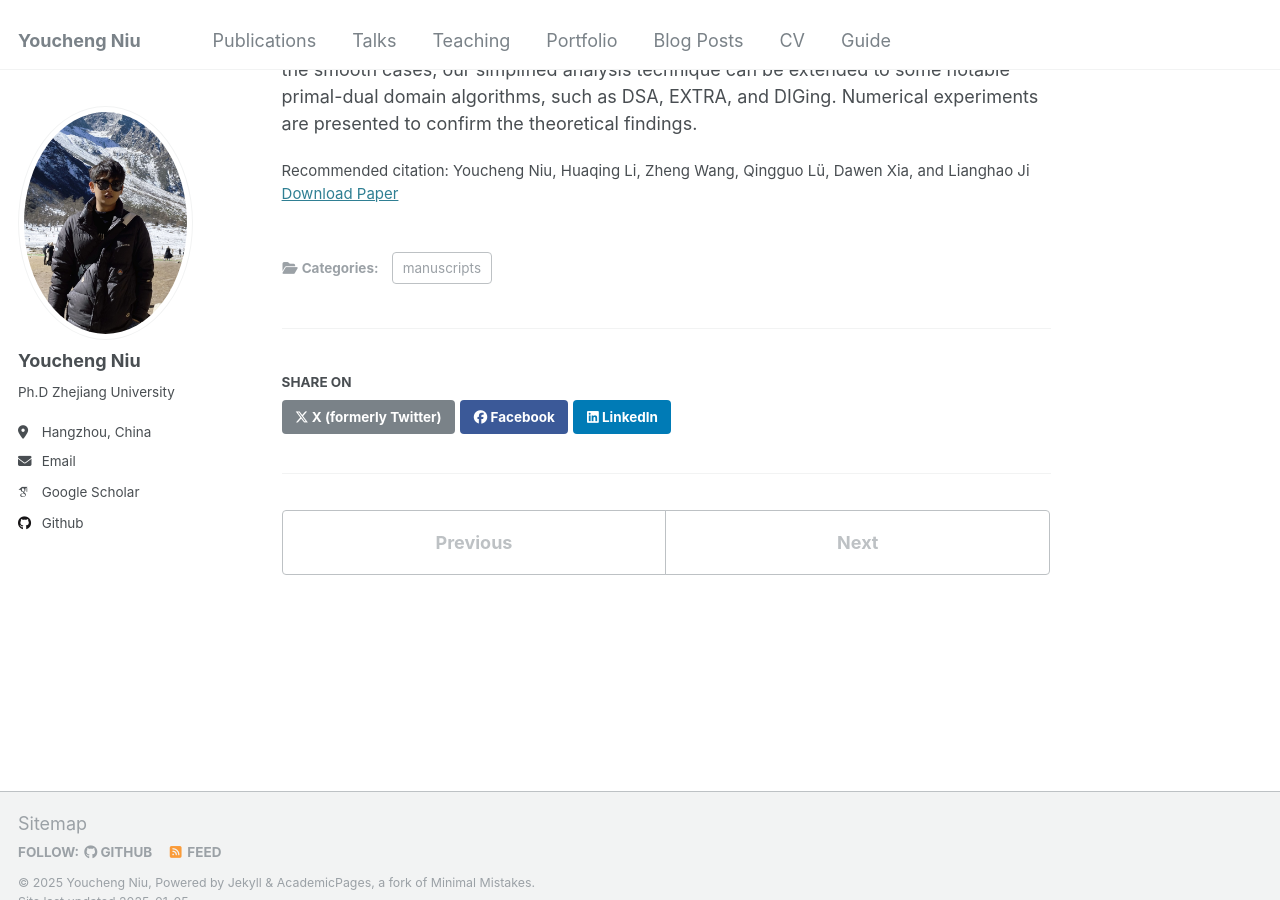
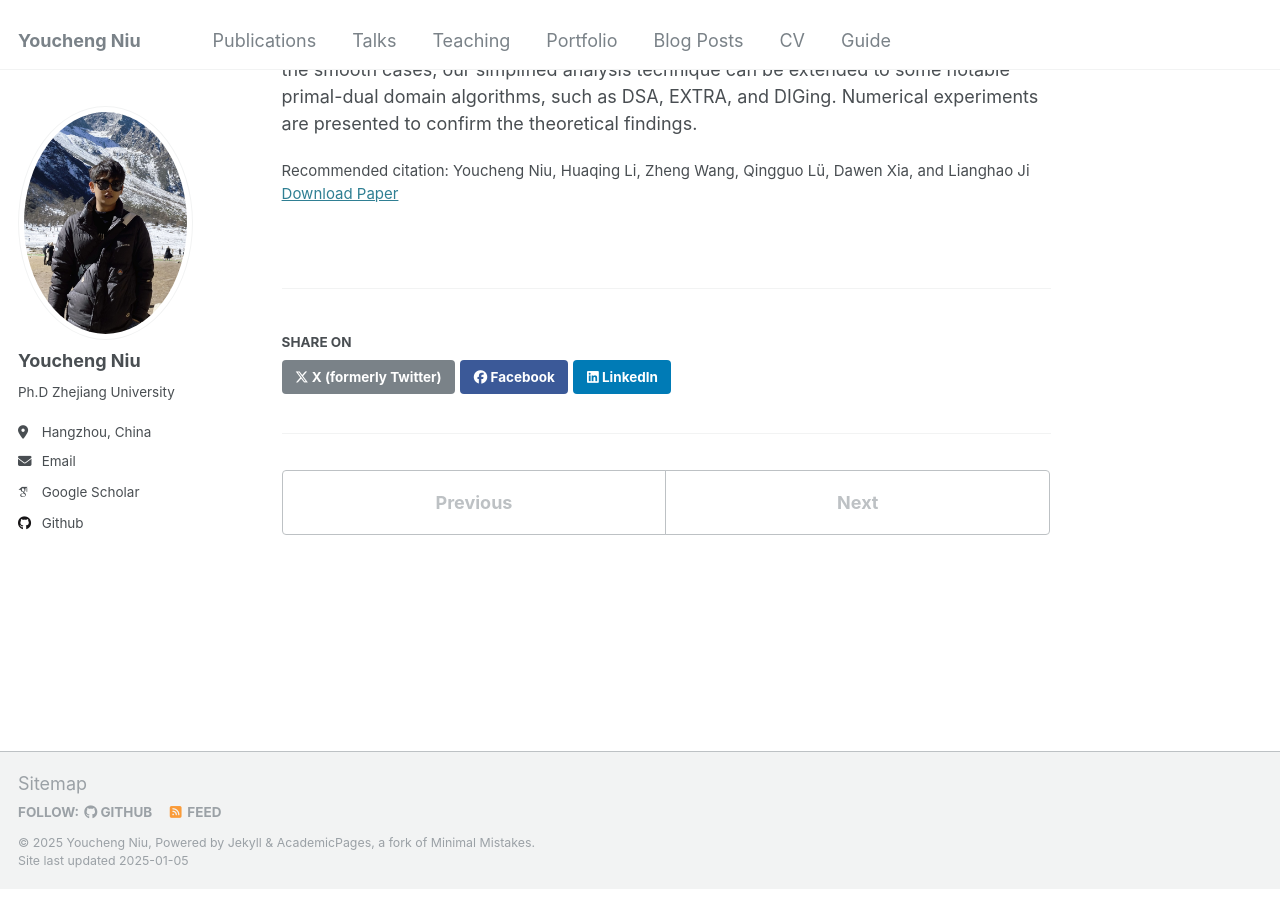
Before and after one commit to ycniu666/ycniu666.github.io, a Jekyll site: the page built from _publications/2021_TCNS.md, in a window 1280 px wide and 900 px high, scrolled down 526 px. Built offline with Jekyll 4.4.1, drawn with Linux system fonts in a browser that asks for light colours; some web fonts are replaced.

Commit message:
Update 2021_TCNS.md

```diff
--- a/_publications/2021_TCNS.md
+++ b/_publications/2021_TCNS.md
@@ -1,8 +1,8 @@
 ---
 title: "A distributed stochastic proximal-gradient algorithm for composite optimization"
 collection: publications
-category: manuscripts
 permalink: /publication/2021_TCNS
+lable: 2021_TCNS
 excerpt: 'Youcheng Niu, Huaqing Li, Zheng Wang, Qingguo Lü, Dawen Xia, and Lianghao Ji'
 date: 2021-3-11
 venue: 'IEEE Transactions on Control of Network Systems'
```
